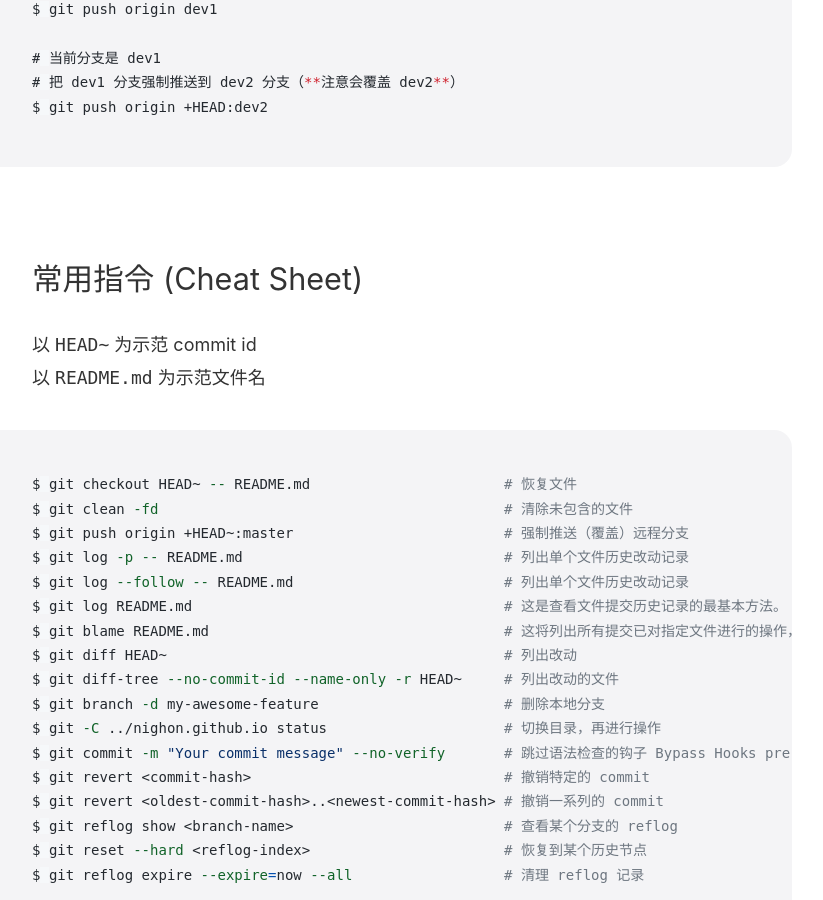
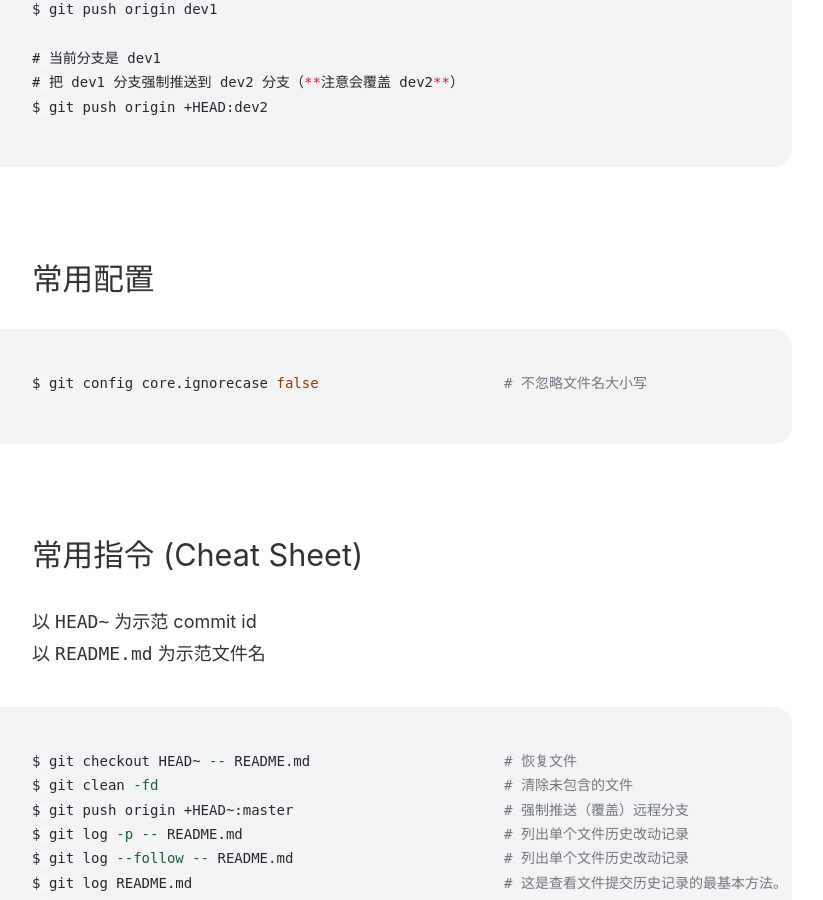
Before and after one commit to nighon/nighon.github.io, a Jekyll site: the page built from _posts/2018-06-24-git.md, in a window 1280 px wide and 900 px high, scrolled down 5152 px. Shown: the whole window, without its empty margins (258-1081 px from the left). Built offline with Jekyll 4.4.1, drawn with Linux system fonts in a browser that asks for light colours.

Commit message:
git config core.ignorecase false

````diff
--- a/_posts/2018-06-24-git.md
+++ b/_posts/2018-06-24-git.md
@@ -141,6 +141,12 @@
 $ git push origin +HEAD:dev2
 ```
 
+## 常用配置
+
+```console
+$ git config core.ignorecase false                      # 不忽略文件名大小写
+```
+
 ## 常用指令 (Cheat Sheet)
 
 以 `HEAD~` 为示范 commit id<br>
````
